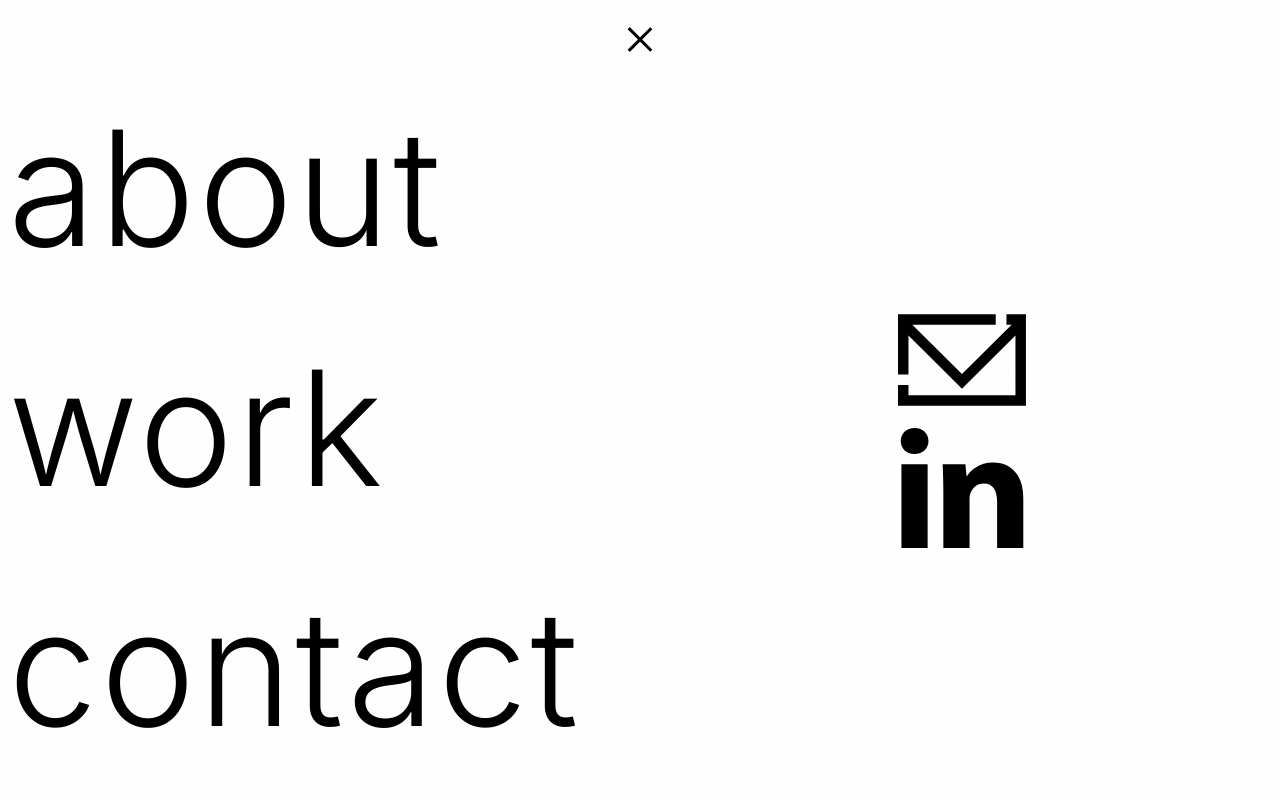
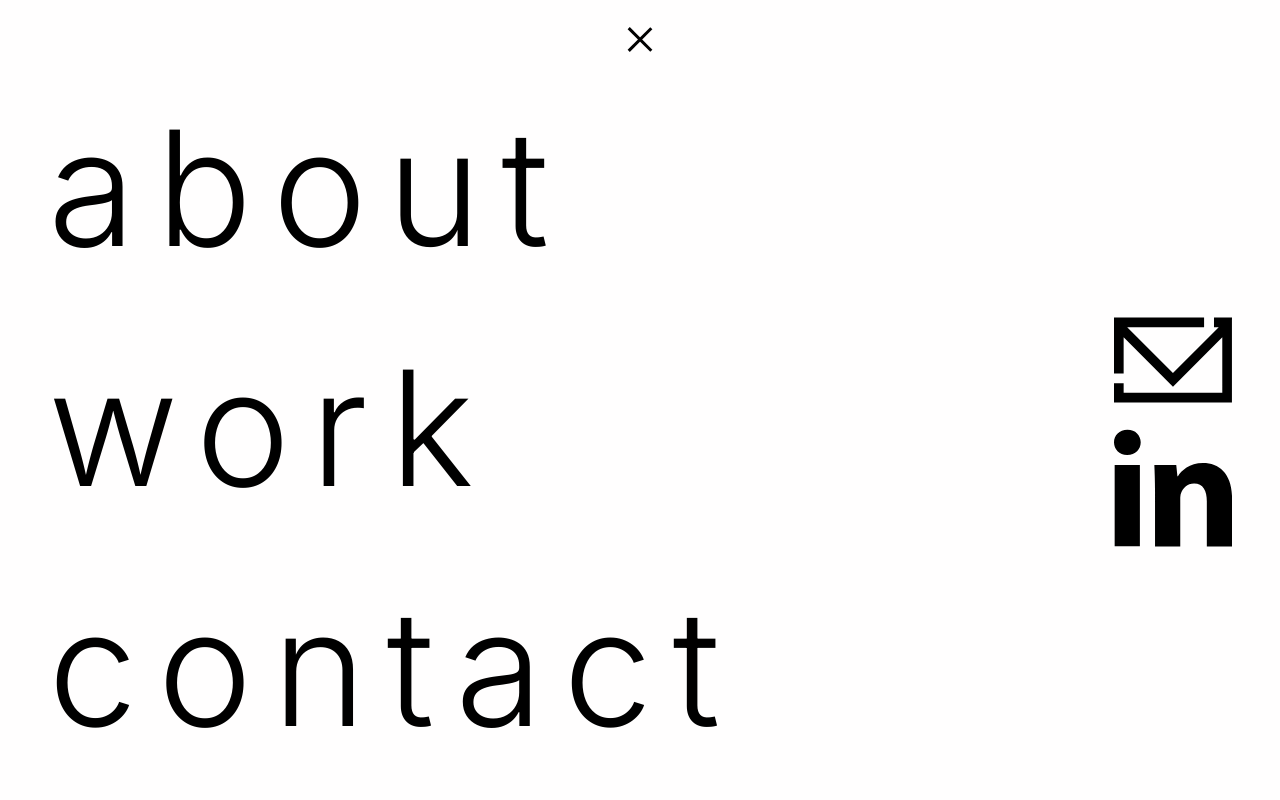
Before and after one commit to ramiroAlvarez9/bcn-tec-frontend, a Next.js app: page / in a window 1280 px wide. Both pictures are taken after a click on the button 640 px from the left and 40 px from the top of the page. Shown: the top 800 px of the page. Built offline with nearby package versions, Linux system fonts and the light colour scheme; grey boxes are pictures that could not be loaded.

Commit message:
arreglando estilos : zindex de footer, efectos en menu

```diff
--- a/next.config.mjs
+++ b/next.config.mjs
@@ -2,15 +2,20 @@
 const nextConfig = {
   reactStrictMode: true,
   images: {
-    domains: [
-      "pics.craiyon.com",
-      "perimeterinstitute.ca"
+    remotePatterns: [
+      {
+        protocol: 'https',
+        hostname: "perimeterinstitute.ca",
+        pathname: '**',
+      },
     ],
   },
 };
 
 
 
+
+
 // "https://pics.craiyon.com/2023-11-14/dTh6GhCgTK2OB_mBISa-gg.webp"
 
 export default nextConfig;
--- a/src/app/components/Menu.tsx
+++ b/src/app/components/Menu.tsx
@@ -8,9 +8,6 @@ export default function MobileNav() {
 
   const [slideMenuPositionX, setSlideMenuPositionX] = useState<number>(-100);
   const [isOpen, setOpen] = useState<boolean>(false);
-  const [visibilityModal, setVisibilityModal] = useState<
-    Visibility | undefined | any
-  >("hidden");
   const [opacityModal, setOpacityModal] = useState<number>(0);
 
   const openTheMenu = (): void => {
@@ -24,13 +21,11 @@ export default function MobileNav() {
     */
     setSlideMenuPositionX(0);
     document.body.style.overflowY = "hidden";
-    setVisibilityModal("visible");
     setOpacityModal(1);
   };
   const closeTheMenu = (): void => {
     setSlideMenuPositionX(-101);
     document.body.style.overflowY = "visible";
-    setVisibilityModal("hidden");
     setOpacityModal(0);
   };
 
@@ -44,7 +39,7 @@ export default function MobileNav() {
       <div
         className="modal tw-fixed tw-z-0 tw-w-screen tw-h-screen "
         style={{
-          visibility: visibilityModal,
+          visibility: isOpen ? "visible" : "hidden",
           opacity: opacityModal,
           transition: "visibility 0.5s,opacity 0.5s linear",
           backgroundColor: "#01010055",
@@ -62,7 +57,7 @@ export default function MobileNav() {
       </nav>
 
       <Slide
-        visibility={visibilityModal}
+        isOpen = {isOpen}
         slideMenuPositionX={slideMenuPositionX}
         closeTheMenu={closeTheMenu}
         setOpen={setOpen}
--- a/src/app/components/ProjectsImgLink.tsx
+++ b/src/app/components/ProjectsImgLink.tsx
@@ -20,7 +20,6 @@ const ProjectsImgLink = ({
   return (
     <>
       {/*the class horizontal-panel complies with the objective of apply the gsap ScrollTrigger effect */}
-
       <div className=" horizontal-panel red tw-flex tw-flex-col tw-justify-center tw-items-center">
         <div className="container__carousel ">
           <div className="project__image">
@@ -37,7 +36,7 @@ const ProjectsImgLink = ({
               src="https://perimeterinstitute.ca/sites/default/files/styles/hero_banner_small_1440x502/public/2020-11/WHAT_Centre_For_the_Universe.jpg"
               alt="image"
               className="tw-object-cover"
-              layout="fill"
+              fill
             />
           </div>
 
--- a/src/app/components/Slide.tsx
+++ b/src/app/components/Slide.tsx
@@ -9,19 +9,14 @@ import Link from "next/link";
 type Visibility = /*Visibility type or*/ any;
 
 interface Props {
-  visibility: Visibility | undefined | any;
+  isOpen : boolean;
   slideMenuPositionX: number;
   closeTheMenu: MouseEventHandler | undefined;
   setOpen: any;
 }
 
-const Slide = ({ visibility, slideMenuPositionX, closeTheMenu, setOpen  } : Props ) => {
+const Slide = ({ isOpen, slideMenuPositionX, closeTheMenu, setOpen  } : Props ) => {
 
-  const [opacityValue, setOpacityValue] = useState<number>(0);
-
-  useEffect(() => {
-    setOpacityValue(1);
-  }, [slideMenuPositionX]);
 
   return (
     <>
@@ -29,7 +24,7 @@ const Slide = ({ visibility, slideMenuPositionX, closeTheMenu, setOpen  } : Prop
         className="slide tw-fixed tw-top-0 tw-z-10 tw-w-screen tw-h-screen"
         style={{
           transform: `translateX(${slideMenuPositionX}%)`,
-          transition: "transform 0.5s ease-in", //visibility 0.5 linear ,opacity 0.5 linear
+          transition: "transform 1s "
         }}
       >
         <div className=" slide__itemsContainer tw-mt-32 tw-h-3/4 tw-flex tw-flex-row-reverse">
@@ -47,13 +42,13 @@ const Slide = ({ visibility, slideMenuPositionX, closeTheMenu, setOpen  } : Prop
                 link: "www.google.com",
               },
             ]}
-            tailwindImgProperties="icons tw-relative tw-w-8 tw-h-8 tw-mb-2"
-            tailwindParentDivProperties="icons__container  tw-w-1/4 tw-h-full tw-flex tw-flex-col tw-items-center tw-justify-center  "
+            tailwindImgProperties="icons tw-relative tw-w-8 tw-h-8 tw-mb-2 tw-mr-12"
+            tailwindParentDivProperties="icons__container  tw-w-1/4 tw-h-full tw-flex tw-flex-col tw-items-end tw-justify-center  "
           />
 
           {/*Links section*/}
 
-          <div className="links__container tw-ml-2 tw-w-3/4 tw-flex tw-flex-col tw-justify-center">
+          <div className="links__container tw-ml-12 tw-w-3/4 tw-flex tw-flex-col tw-justify-center">
             <Link
               className="tw-w-1/2"
               href="/"
--- a/src/app/globals.scss
+++ b/src/app/globals.scss
@@ -139,6 +139,8 @@ html {
             flex: 1 0 100%;
             overflow: hidden;
             background-color: $white;
+
+
 
 
 
@@ -561,7 +563,6 @@ html {
         .horizontal-section {
             .horizontal-panel {
                 .container__carousel {
-
                     .project__image {
                         width: 545px;
                         height: 555px;
@@ -674,6 +675,8 @@ html {
 
             .links__container {
                 align-items: start;
+                font-size: 10rem;
+                letter-spacing: 20px;
 
             }
         }
--- a/src/app/idHookPages/footer.tsx
+++ b/src/app/idHookPages/footer.tsx
@@ -1,4 +1,4 @@
-"use client"
+"use client";
 import { NextPage } from "next";
 import logoFooter from "../../../public/icons/logo_footer.svg";
 import Logo from "../components/Logo";
@@ -8,25 +8,27 @@ import { useState, useEffect } from "react";
 interface Props {}
 
 const Footer: NextPage<Props> = ({}) => {
+  const [zIndexToTop, setZIndexTop] = useState<number>(-2);
   useEffect(() => {
+    const handleScroll = () => {
+      window.innerHeight + window.scrollY >= document.body.offsetHeight
+        ? setZIndexTop(7)
+        : setZIndexTop(-2);
+    };
 
-    const onscroll = () => {
-      const scrolledTo = window.scrollY + window.innerHeight;
-      const isReachBottom = document.body.scrollHeight === scrolledTo;
-      isReachBottom ? setZIndexTop(5) : setZIndexTop(-2);
-    };
-    window.addEventListener("scroll", onscroll);
+    window.addEventListener("scroll", handleScroll);
 
     return () => {
-      window.removeEventListener("scroll", onscroll);
+      window.removeEventListener("scroll", handleScroll);
     };
   }, []);
 
-  const [zIndexToTop, setZIndexTop] = useState<number>(-2);
-
   return (
     <>
-      <div id="footer" style={{ position: 'fixed', zIndex: zIndexToTop, left: '2.5%'}} >
+      <div
+        id="footer"
+        style={{ position: "fixed", zIndex: zIndexToTop, left: "2.5%" }}
+      >
         <div className="footer_parentContainer tw-flex tw-flex-col tw-justify-end">
           <div className="footer__container tw-h-3/4 tw-w-full tw-flex tw-flex-row tw-mb-12 tw-mt-12 ">
             <Logo
@@ -39,13 +41,9 @@ const Footer: NextPage<Props> = ({}) => {
             />
 
             <FooterColumns />
-
-
           </div>
         </div>
       </div>
-
-
     </>
   );
 };
```
